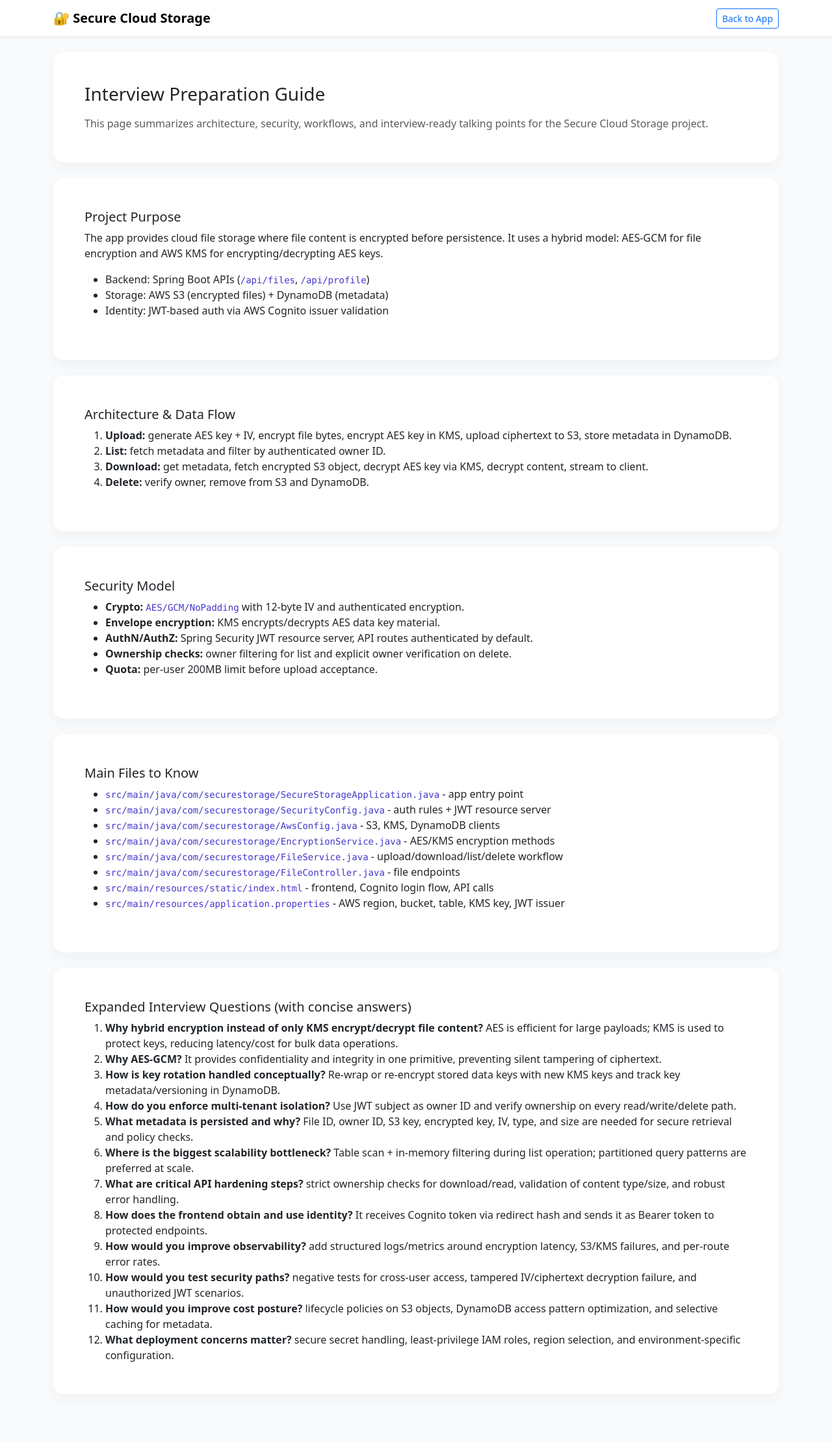
After one commit to prashant-i85/Secure-Cloud-Storage, a Spring Boot app: page /interview-prep.html in a window 1280 px wide. The commit adds this page. Shown: the whole page at 65% size. Run offline with Spring Boot 4, Linux system fonts and the light colour scheme; the visitor is signed in with stand-in values (Sample User, id 1); some of the project's set-up classes (security, data sources, template engines, error pages and the like) are left out, and stand-ins take their place.

Commit message:
Add detailed interview prep page and link from main UI
Agent-Logs-Url: https://github.com/prashant-i85/Secure-Cloud-Storage/sessions/f0ed2ab6-d881-4599-9d87-2968767a2258

Co-authored-by: prashant-i85 <193130697+prashant-i85@users.noreply.github.com>

```diff
--- /dev/null
+++ b/src/main/resources/static/interview-prep.html
@@ -0,0 +1,97 @@
+<!DOCTYPE html>
+<html lang="en">
+<head>
+    <meta charset="UTF-8">
+    <meta name="viewport" content="width=device-width, initial-scale=1.0">
+    <title>Secure Cloud Storage - Interview Prep</title>
+    <link href="https://cdn.jsdelivr.net/npm/bootstrap@5.3.0/dist/css/bootstrap.min.css" rel="stylesheet">
+    <style>
+        body { background: #f8fafc; }
+        .card { border: 0; border-radius: 16px; box-shadow: 0 8px 20px rgba(0,0,0,0.04); }
+        code { color: #4338ca; }
+    </style>
+</head>
+<body>
+<nav class="navbar bg-white shadow-sm mb-4">
+    <div class="container">
+        <a class="navbar-brand fw-bold" href="/index.html">🔐 Secure Cloud Storage</a>
+        <a class="btn btn-outline-primary btn-sm" href="/index.html">Back to App</a>
+    </div>
+</nav>
+
+<main class="container pb-5">
+    <div class="card p-4 p-md-5 mb-4">
+        <h1 class="h3 mb-3">Interview Preparation Guide</h1>
+        <p class="mb-0 text-muted">
+            This page summarizes architecture, security, workflows, and interview-ready talking points for the Secure Cloud Storage project.
+        </p>
+    </div>
+
+    <div class="card p-4 p-md-5 mb-4">
+        <h2 class="h5">Project Purpose</h2>
+        <p>
+            The app provides cloud file storage where file content is encrypted before persistence. It uses a hybrid model:
+            AES-GCM for file encryption and AWS KMS for encrypting/decrypting AES keys.
+        </p>
+        <ul>
+            <li>Backend: Spring Boot APIs (<code>/api/files</code>, <code>/api/profile</code>)</li>
+            <li>Storage: AWS S3 (encrypted files) + DynamoDB (metadata)</li>
+            <li>Identity: JWT-based auth via AWS Cognito issuer validation</li>
+        </ul>
+    </div>
+
+    <div class="card p-4 p-md-5 mb-4">
+        <h2 class="h5">Architecture & Data Flow</h2>
+        <ol>
+            <li><strong>Upload:</strong> generate AES key + IV, encrypt file bytes, encrypt AES key in KMS, upload ciphertext to S3, store metadata in DynamoDB.</li>
+            <li><strong>List:</strong> fetch metadata and filter by authenticated owner ID.</li>
+            <li><strong>Download:</strong> get metadata, fetch encrypted S3 object, decrypt AES key via KMS, decrypt content, stream to client.</li>
+            <li><strong>Delete:</strong> verify owner, remove from S3 and DynamoDB.</li>
+        </ol>
+    </div>
+
+    <div class="card p-4 p-md-5 mb-4">
+        <h2 class="h5">Security Model</h2>
+        <ul>
+            <li><strong>Crypto:</strong> <code>AES/GCM/NoPadding</code> with 12-byte IV and authenticated encryption.</li>
+            <li><strong>Envelope encryption:</strong> KMS encrypts/decrypts AES data key material.</li>
+            <li><strong>AuthN/AuthZ:</strong> Spring Security JWT resource server, API routes authenticated by default.</li>
+            <li><strong>Ownership checks:</strong> owner filtering for list and explicit owner verification on delete.</li>
+            <li><strong>Quota:</strong> per-user 200MB limit before upload acceptance.</li>
+        </ul>
+    </div>
+
+    <div class="card p-4 p-md-5 mb-4">
+        <h2 class="h5">Main Files to Know</h2>
+        <ul>
+            <li><code>src/main/java/com/securestorage/SecureStorageApplication.java</code> - app entry point</li>
+            <li><code>src/main/java/com/securestorage/SecurityConfig.java</code> - auth rules + JWT resource server</li>
+            <li><code>src/main/java/com/securestorage/AwsConfig.java</code> - S3, KMS, DynamoDB clients</li>
+            <li><code>src/main/java/com/securestorage/EncryptionService.java</code> - AES/KMS encryption methods</li>
+            <li><code>src/main/java/com/securestorage/FileService.java</code> - upload/download/list/delete workflow</li>
+            <li><code>src/main/java/com/securestorage/FileController.java</code> - file endpoints</li>
+            <li><code>src/main/resources/static/index.html</code> - frontend, Cognito login flow, API calls</li>
+            <li><code>src/main/resources/application.properties</code> - AWS region, bucket, table, KMS key, JWT issuer</li>
+        </ul>
+    </div>
+
+    <div class="card p-4 p-md-5 mb-4">
+        <h2 class="h5">Expanded Interview Questions (with concise answers)</h2>
+        <ol class="mb-0">
+            <li><strong>Why hybrid encryption instead of only KMS encrypt/decrypt file content?</strong> AES is efficient for large payloads; KMS is used to protect keys, reducing latency/cost for bulk data operations.</li>
+            <li><strong>Why AES-GCM?</strong> It provides confidentiality and integrity in one primitive, preventing silent tampering of ciphertext.</li>
+            <li><strong>How is key rotation handled conceptually?</strong> Re-wrap or re-encrypt stored data keys with new KMS keys and track key metadata/versioning in DynamoDB.</li>
+            <li><strong>How do you enforce multi-tenant isolation?</strong> Use JWT subject as owner ID and verify ownership on every read/write/delete path.</li>
+            <li><strong>What metadata is persisted and why?</strong> File ID, owner ID, S3 key, encrypted key, IV, type, and size are needed for secure retrieval and policy checks.</li>
+            <li><strong>Where is the biggest scalability bottleneck?</strong> Table scan + in-memory filtering during list operation; partitioned query patterns are preferred at scale.</li>
+            <li><strong>What are critical API hardening steps?</strong> strict ownership checks for download/read, validation of content type/size, and robust error handling.</li>
+            <li><strong>How does the frontend obtain and use identity?</strong> It receives Cognito token via redirect hash and sends it as Bearer token to protected endpoints.</li>
+            <li><strong>How would you improve observability?</strong> add structured logs/metrics around encryption latency, S3/KMS failures, and per-route error rates.</li>
+            <li><strong>How would you test security paths?</strong> negative tests for cross-user access, tampered IV/ciphertext decryption failure, and unauthorized JWT scenarios.</li>
+            <li><strong>How would you improve cost posture?</strong> lifecycle policies on S3 objects, DynamoDB access pattern optimization, and selective caching for metadata.</li>
+            <li><strong>What deployment concerns matter?</strong> secure secret handling, least-privilege IAM roles, region selection, and environment-specific configuration.</li>
+        </ol>
+    </div>
+</main>
+</body>
+</html>
```
Also changed, not shown: src/main/resources/static/index.html (+7 -1 lines), 14 other files.
